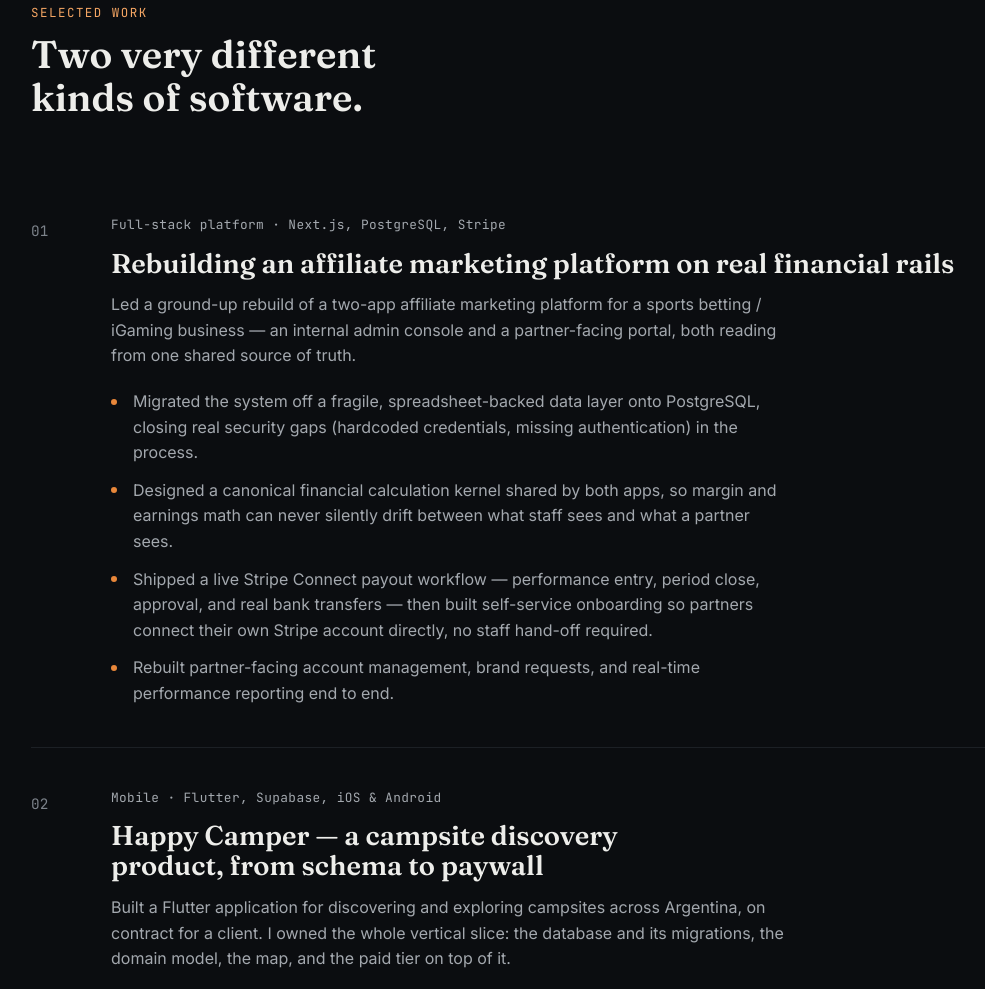
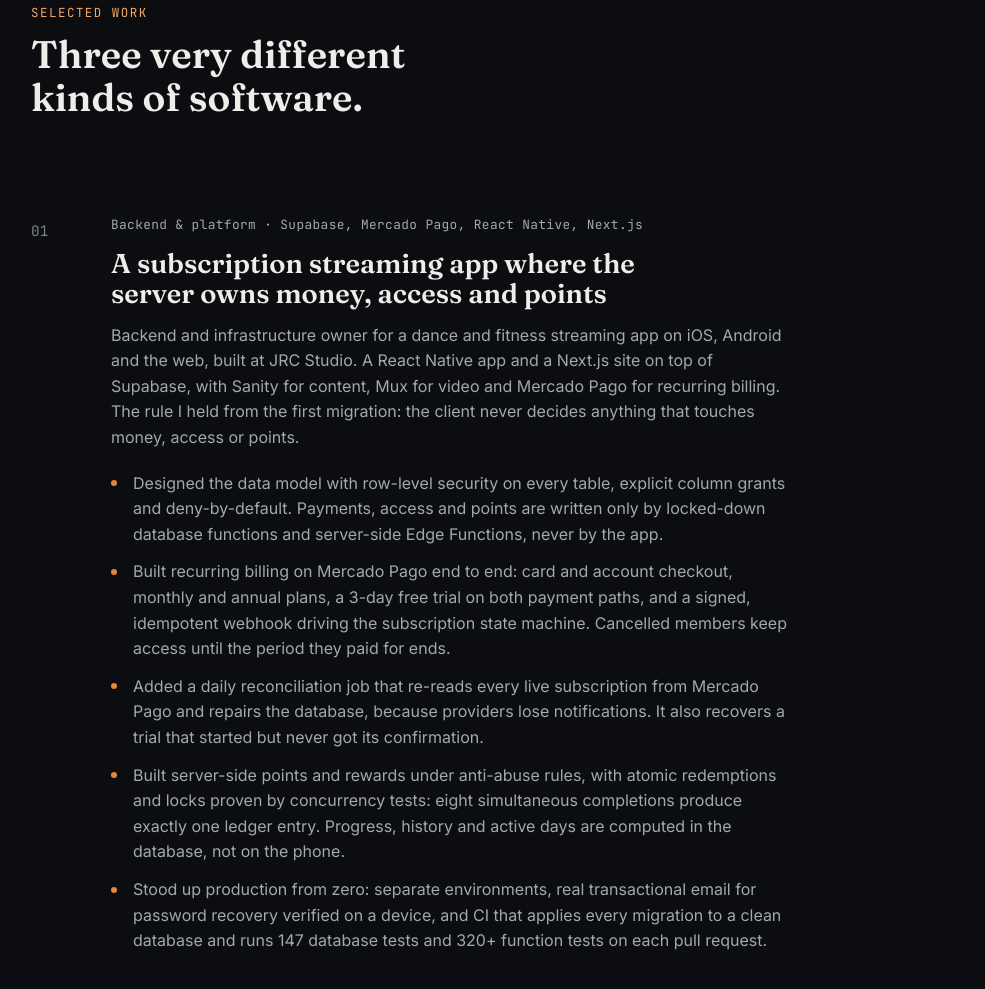
Before and after one commit to francoromerodev/franco-portfolio, a website built with Vite: page index.html in a window 1280 px wide. Shown: the part 997-1986 px from the top of the page, without its empty margins (101-1086 px from the left). Built offline with nearby package versions, Linux system fonts and the light colour scheme.

Commit message:
feat(work): add the subscription streaming platform as the lead project
Adds the JRC Studio subscription app (Supabase, Mercado Pago, React Native,
Next.js) as project 01, renumbers the other two, and updates the about
paragraph and skills with Supabase, Mercado Pago subscriptions, webhook
reconciliation and pgTAP.

```diff
--- a/index.html
+++ b/index.html
@@ -100,11 +100,60 @@
       <section id="work" class="section">
         <div class="section__head">
           <p class="eyebrow">Selected work</p>
-          <h2>Two very different kinds of software.</h2>
+          <h2>Three very different kinds of software.</h2>
         </div>
 
         <article class="project reveal">
           <div class="project__index mono">01</div>
+          <div class="project__body">
+            <p class="project__tag mono">Backend &amp; platform · Supabase, Mercado Pago, React Native, Next.js</p>
+            <h3>A subscription streaming app where the server owns money, access and points</h3>
+            <p>
+              Backend and infrastructure owner for a dance and fitness streaming app on
+              iOS, Android and the web, built at JRC Studio. A React Native app and a
+              Next.js site on top of Supabase, with Sanity for content, Mux for video and
+              Mercado Pago for recurring billing. The rule I held from the first
+              migration: the client never decides anything that touches money, access or
+              points.
+            </p>
+            <ul class="project__points">
+              <li>
+                Designed the data model with row-level security on every table, explicit
+                column grants and deny-by-default. Payments, access and points are written
+                only by locked-down database functions and server-side Edge Functions,
+                never by the app.
+              </li>
+              <li>
+                Built recurring billing on Mercado Pago end to end: card and account
+                checkout, monthly and annual plans, a 3-day free trial on both payment
+                paths, and a signed, idempotent webhook driving the subscription state
+                machine. Cancelled members keep access until the period they paid for
+                ends.
+              </li>
+              <li>
+                Added a daily reconciliation job that re-reads every live subscription from
+                Mercado Pago and repairs the database, because providers lose
+                notifications. It also recovers a trial that started but never got its
+                confirmation.
+              </li>
+              <li>
+                Built server-side points and rewards under anti-abuse rules, with atomic
+                redemptions and locks proven by concurrency tests: eight simultaneous
+                completions produce exactly one ledger entry. Progress, history and active
+                days are computed in the database, not on the phone.
+              </li>
+              <li>
+                Stood up production from zero: separate environments, real transactional
+                email for password recovery verified on a device, and CI that applies every
+                migration to a clean database and runs 147 database tests and 320+ function
+                tests on each pull request.
+              </li>
+            </ul>
+          </div>
+        </article>
+
+        <article class="project reveal">
+          <div class="project__index mono">02</div>
           <div class="project__body">
             <p class="project__tag mono">Full-stack platform · Next.js, PostgreSQL, Stripe</p>
             <h3>Rebuilding an affiliate marketing platform on real financial rails</h3>
@@ -139,7 +188,7 @@
         </article>
 
         <article class="project reveal">
-          <div class="project__index mono">02</div>
+          <div class="project__index mono">03</div>
           <div class="project__body">
             <p class="project__tag mono">Mobile · Flutter, Supabase, iOS &amp; Android</p>
             <h3>Happy Camper — a campsite discovery product, from schema to paywall</h3>
@@ -191,10 +240,11 @@
             that difference is the whole job.
           </p>
           <p>
-            Most recently that's meant rebuilding a financial platform's backbone —
-            input validation, atomic transactions, a canonical calculation model shared
-            across two apps — and shipping it alongside the visible features partners
-            actually use. Building in Flutter taught me to care just as
+            Most recently that's meant owning the backend of a subscription product —
+            billing that survives lost provider notifications, access rules enforced in
+            the database, every change shipped as a tested migration — and, before that,
+            rebuilding a financial platform's backbone around a canonical calculation
+            model shared across two apps. Building in Flutter taught me to care just as
             much about what a user experiences in the moment: responsive UI, clean
             architecture, and the kind of state management that doesn't fall over under
             real usage.
@@ -214,7 +264,8 @@
               <li>TypeScript</li>
               <li>Next.js / React</li>
               <li>PostgreSQL &amp; Prisma</li>
-              <li>Stripe Connect &amp; payments</li>
+              <li>Supabase: RLS, Edge Functions, pg_cron</li>
+              <li>Stripe Connect &amp; Mercado Pago subscriptions</li>
               <li>REST API design</li>
               <li>Auth &amp; access control</li>
             </ul>
@@ -235,6 +286,8 @@
               <li>Data integrity &amp; validation</li>
               <li>Atomic transactions</li>
               <li>Financial / canonical data models</li>
+              <li>Payment webhooks &amp; reconciliation</li>
+              <li>Test-first migrations (pgTAP)</li>
               <li>Agile collaboration</li>
               <li>Production troubleshooting</li>
             </ul>
```
